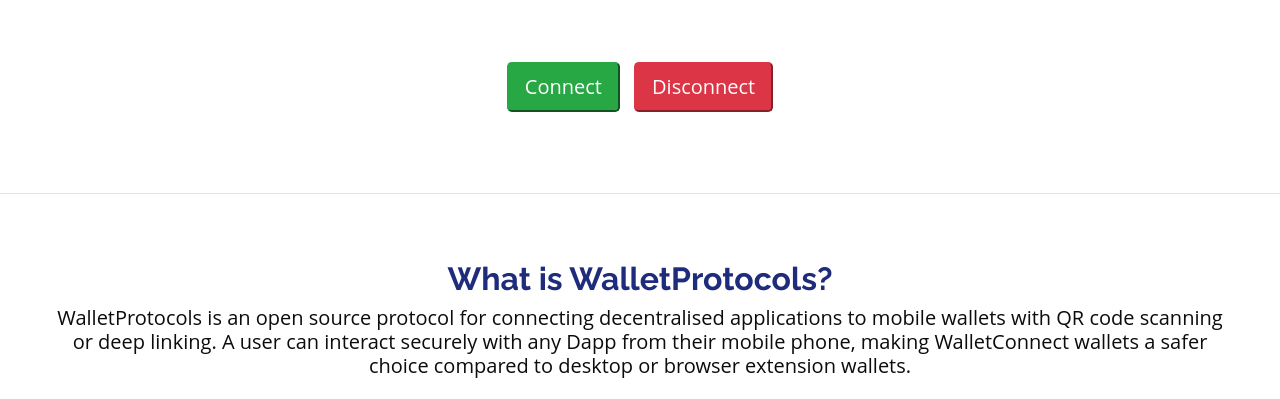
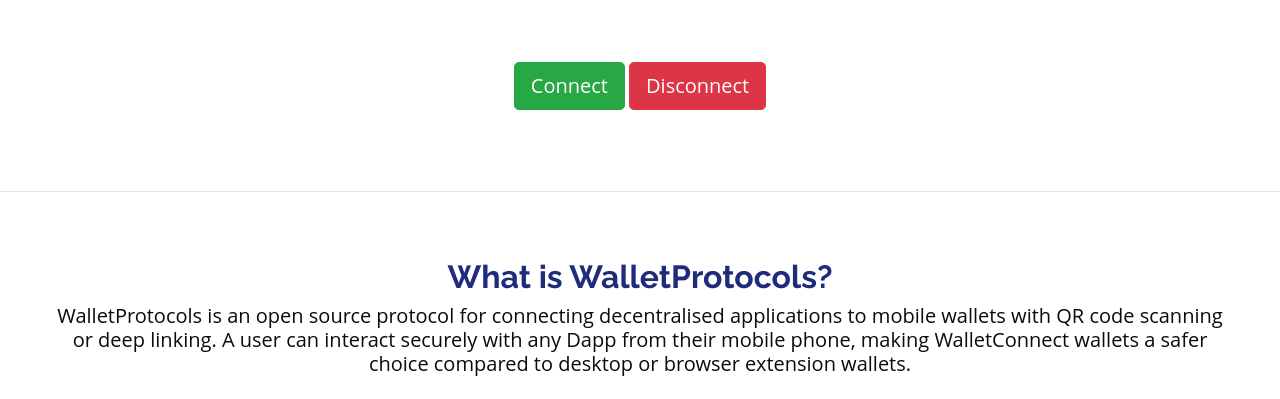
Before and after one commit to Efosa42/crowdstrike, a plain HTML site: page index.html in a window 1280 px wide. Shown: the part 401-800 px from the top of the page. Drawn offline with nearby package versions, Linux system fonts and the light colour scheme.

Commit message:
Add files via upload

```diff
--- a/index.html
+++ b/index.html
@@ -159,25 +159,13 @@
 
 
 <div class="one">
-    <a href=""><button type="button" class="btn1 btn-success btn-lg">Connect</button></a>
+    <a href=""><button type="button" class="btn btn-success btn-lg">Connect</button></a>
 
 
-<a href=""><button type="button" class="btn2 btn-danger btn-lg">Disconnect</button></a>
+<a href=""><button type="button" class="btn btn-danger btn-lg">Disconnect</button></a>
 
 </div>
 
-<style>
-
-.btn1{
-    margin-right: 5px;
-}
-.btn2{
-    margin-left: 5px;
-}
-
-
-
-</style>
 
 <hr>
   <div class="two">
```
